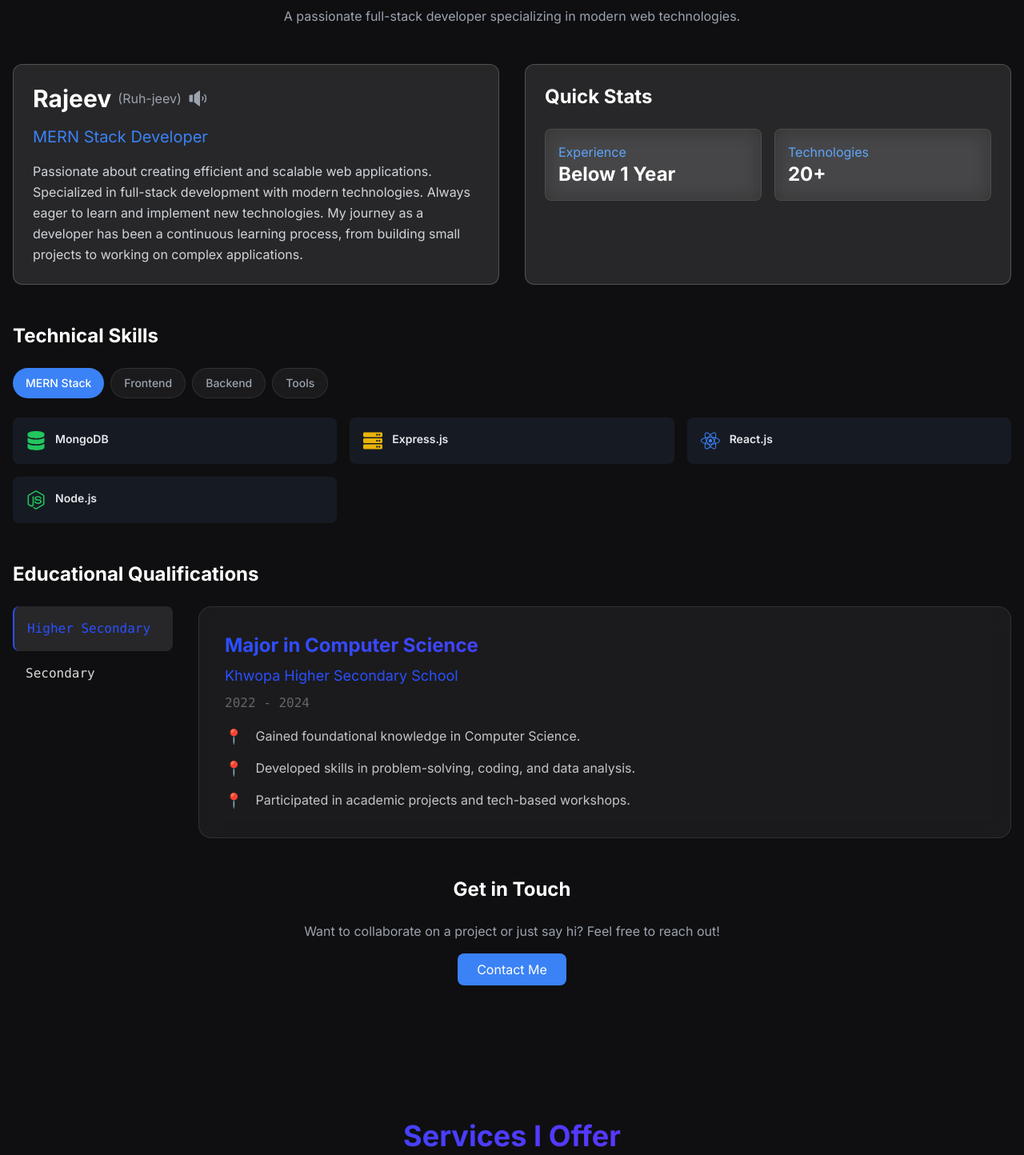
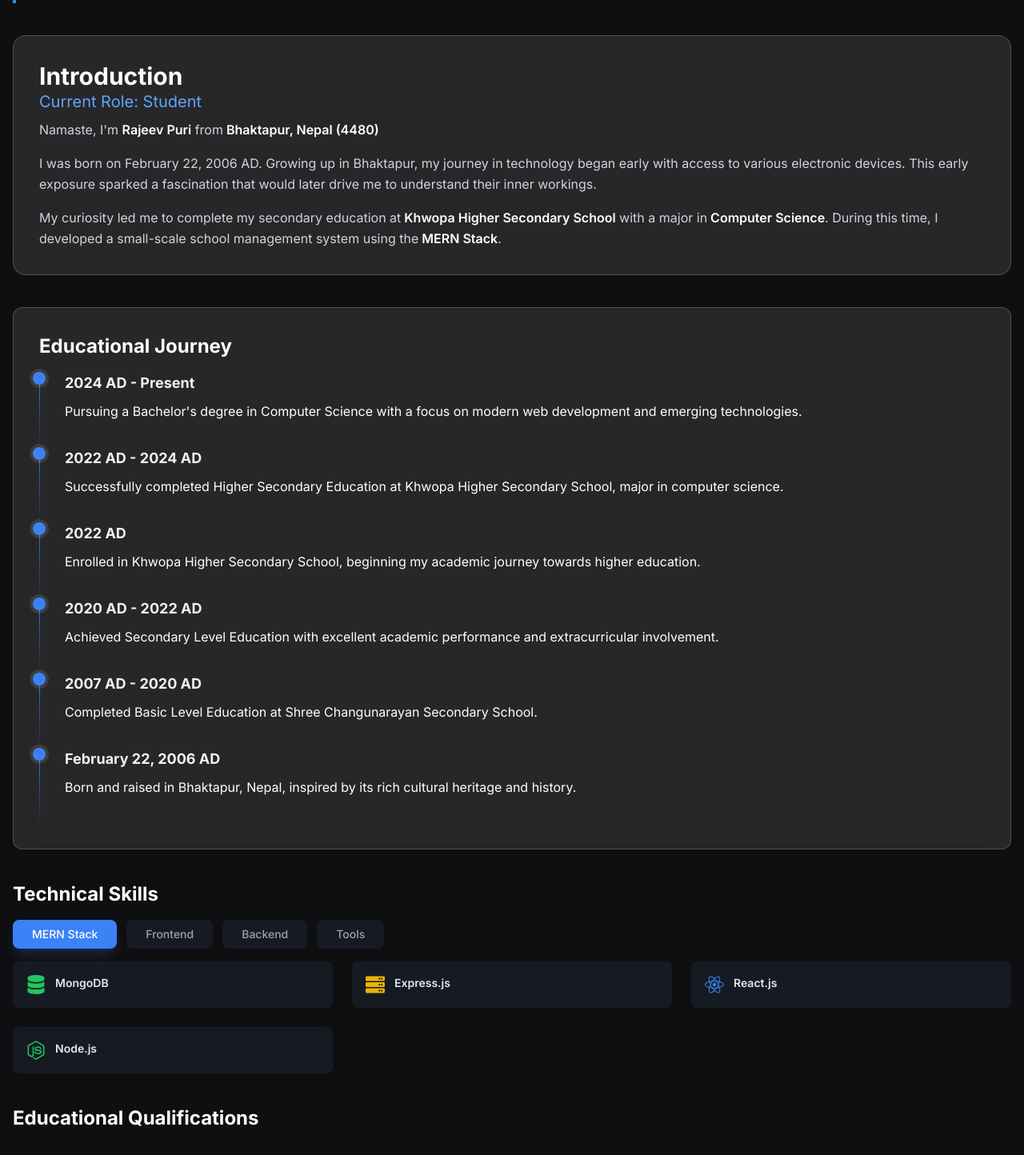
Before and after one commit to razeevascx/Portfolio, a React (Vite) app: page /contact in a window 1280 px wide. Shown: the part 896-2340 px from the top of the page at 80% size. Built offline with nearby package versions, Linux system fonts and the light colour scheme.

Commit message:
modified about service and footer section

```diff
--- a/src/App.jsx
+++ b/src/App.jsx
@@ -1,5 +1,6 @@
 import React from 'react';
 import { lazy, Suspense } from 'react';
+import Footer from './components/footer/footer';
 
 // Lazy load components
 const About = lazy(() => import('./components/About/About'));
@@ -84,6 +85,11 @@
                   <Contact />
                 </section>
               </Suspense>
+              <Suspense fallback={<LoadingFallback />}>
+                <section id="footer">
+                  <Footer />
+                </section>
+              </Suspense>
             </main>
           </>
         </Suspense>
--- a/src/components/About/About.jsx
+++ b/src/components/About/About.jsx
@@ -1,151 +1,169 @@
-import { useState, useCallback } from "react";
-import { motion, AnimatePresence } from "framer-motion";
-import { PiSpeakerHighFill } from "react-icons/pi";
-import SkillCard from "./SkillCard";
-import Education from "./Education";
-import { skillsData, educationData } from "../utils/SkillsData";
+import { useState } from 'react';
+import { motion, AnimatePresence } from 'framer-motion';
+import SkillCard from './SkillCard';
+import Education from './Education';
+import { skillsData } from '../utils/SkillsData';
 
 const About = () => {
-  const [isSpeaking, setIsSpeaking] = useState(false);
   const [hoveredSkill, setHoveredSkill] = useState(null);
-  const [activeTab, setActiveTab] = useState("mernStack");
+  const [activeTab, setActiveTab] = useState('mernStack');
 
-  const speakName = useCallback(() => {
-    if (isSpeaking) return;
-    try {
-      setIsSpeaking(true);
-      const utterance = new SpeechSynthesisUtterance("Ruh-jeev");
-      utterance.onend = () => setIsSpeaking(false);
-      utterance.onerror = () => {
-        setIsSpeaking(false);
-        alert("Speech synthesis failed. Please try again.");
-      };
-      utterance.rate = 0.9;
-      window.speechSynthesis.cancel();
-      window.speechSynthesis.speak(utterance);
-    } catch (error) {
-      console.error("Speech synthesis error:", error);
-      setIsSpeaking(false);
-    }
-  }, [isSpeaking]);
+  const timeline = [
+    {
+      year: '2024 AD - Present',
+      description:
+        "Pursuing a Bachelor's degree in Computer Science with a focus on modern web development and emerging technologies.",
+    },
+    {
+      year: '2022 AD - 2024 AD',
+      description:
+        'Successfully completed Higher Secondary Education at Khwopa Higher Secondary School, major in computer science.',
+    },
+    {
+      year: '2022 AD',
+      description:
+        'Enrolled in Khwopa Higher Secondary School, beginning my academic journey towards higher education.',
+    },
+    {
+      year: '2020 AD - 2022 AD',
+      description:
+        'Achieved Secondary Level Education with excellent academic performance and extracurricular involvement.',
+    },
+    {
+      year: '2007 AD - 2020 AD',
+      description:
+        'Completed Basic Level Education at Shree Changunarayan Secondary School.',
+    },
+    {
+      year: 'February 22, 2006 AD',
+      description:
+        'Born and raised in Bhaktapur, Nepal, inspired by its rich cultural heritage and history.',
+    },
+  ];
 
   const tabs = [
-    { id: "mernStack", label: "MERN Stack" },
-    { id: "frontend", label: "Frontend" },
-    { id: "backend", label: "Backend" },
-    { id: "tools", label: "Tools" },
+    { id: 'mernStack', label: 'MERN Stack' },
+    { id: 'frontend', label: 'Frontend' },
+    { id: 'backend', label: 'Backend' },
+    { id: 'tools', label: 'Tools' },
   ];
 
   return (
     <motion.section
-      className="w-full py-10 px-4"
+      className="w-full py-16 px-4 "
       initial={{ opacity: 0 }}
       animate={{ opacity: 1 }}
       transition={{ duration: 0.5 }}
     >
-      <div className="max-w-7xl mx-auto">
+      <div className="max-w-7xl mx-auto space-y-10">
         {/* Header */}
         <motion.div
-          className="text-center mb-12"
+          className="border-l-4 border-blue-500 pl-4"
           initial={{ y: -20, opacity: 0 }}
           animate={{ y: 0, opacity: 1 }}
           transition={{ duration: 0.5 }}
         >
-          <h1 className="text-5xl font-bold mb-4 bg-clip-text text-transparent bg-gradient-to-r from-blue-500 to-purple-500">
-            About Me
+          <h1 className="text-3xl font-bold text-white">
+            <span className="text-blue-500">01.</span> About Me
           </h1>
-          <p className="text-gray-400 max-w-2xl mx-auto">
-            A passionate full-stack developer specializing in modern web
-            technologies.
-          </p>
         </motion.div>
 
         {/* Introduction Section */}
-        <div className="grid md:grid-cols-2 gap-8 mb-12">
-          {/* Profile Info */}
+        <div className="space-y-12 ">
           <motion.div
-            className="p-6 rounded-xl glossy backdrop-blur-sm"
+            className="p-8 rounded-2xl glossy"
             initial={{ opacity: 0, x: -20 }}
             animate={{ opacity: 1, x: 0 }}
             transition={{ duration: 0.5 }}
           >
-            <div className="flex items-center mb-4">
-              <h2 className="text-3xl font-bold text-white">Rajeev</h2>
-              <span className="ml-2 text-gray-400">(Ruh-jeev)</span>
-              <motion.button
-                aria-label="Speak name"
-                whileHover={{ scale: 1.1 }}
-                whileTap={{ scale: 0.9 }}
-                className="ml-2"
-                onClick={speakName}
-              >
-                <PiSpeakerHighFill
-                  className={`${
-                    isSpeaking ? "text-blue-500" : "text-gray-400"
-                  }`}
-                  size={24}
-                />
-              </motion.button>
-            </div>
-            <h3 className="text-xl text-blue-500 mb-4">MERN Stack Developer</h3>
-            <p className="text-gray-300 leading-relaxed">
-              Passionate about creating efficient and scalable web applications.
-              Specialized in full-stack development with modern technologies.
-              Always eager to learn and implement new technologies. My journey
-              as a developer has been a continuous learning process, from
-              building small projects to working on complex applications.
+            <h2 className="text-3xl font-bold text-white">Introduction</h2>
+            <h3 className="text-xl text-blue-400 mb-2 ">
+              Current Role: Student
+            </h3>
+            <div className="space-y-4 text-gray-300 leading-relaxed">
+              <p>
+                Namaste, I&apos;m{' '}
+                <span className="text-white font-semibold">Rajeev Puri</span>{' '}
+                from
+                <span className="text-white font-semibold">
+                  {' '}
+                  Bhaktapur, Nepal (4480)
+                </span>
               </p>
-          </motion.div>
-
-          {/* Quick Stats */}
-          <motion.div
-            className="p-6 rounded-xl glossy backdrop-blur-sm"
-            initial={{ opacity: 0, x: 20 }}
-            animate={{ opacity: 1, x: 0 }}
-            transition={{ duration: 0.5 }}
-          >
-            <h3 className="text-2xl font-bold text-white mb-6">Quick Stats</h3>
-            <div className="grid grid-cols-2 gap-4">
-              <div className="p-4 glass-card rounded-lg">
-                <h4 className="text-blue-400">Experience</h4>
-                <p className="text-2xl font-bold text-white">Below 1 Year</p>
-              </div>
-              <div className="p-4 glass-card rounded-lg">
-                <h4 className="text-blue-400">Technologies</h4>
-                <p className="text-2xl font-bold text-white">20+</p>
-              </div>
+              <p>
+                I was born on February 22, 2006 AD. Growing up in Bhaktapur, my
+                journey in technology began early with access to various
+                electronic devices. This early exposure sparked a fascination
+                that would later drive me to understand their inner workings.
+              </p>
+              <p>
+                My curiosity led me to complete my secondary education at
+                <span className="text-white font-semibold">
+                  {' '}
+                  Khwopa Higher Secondary School
+                </span>{' '}
+                with a major in
+                <span className="text-white font-semibold">
+                  {' '}
+                  Computer Science
+                </span>
+                . During this time, I developed a small-scale school management
+                system using the
+                <span className="text-white font-semibold"> MERN Stack</span>.
+              </p>
             </div>
           </motion.div>
         </div>
+        {/* Timeline */}
+        <div className="mt-4 glossy p-8">
+          <h2 className="text-2xl font-bold text-white mb-4">
+            Educational Journey
+          </h2>
+          {timeline.map((item, index) => (
+            <motion.div
+              key={index}
+              initial={{ opacity: 0, y: 20 }}
+              animate={{ opacity: 1, y: 0 }}
+              transition={{ duration: 0.5, delay: index * 0.1 }}
+              className="group relative pl-8"
+            >
+              <div className="absolute left-0 top-0 h-full w-px bg-gradient-to-b from-blue-500 to-transparent" />
+              <div className="absolute -left-2 top-0 flex items-center justify-center">
+                <div className="h-4 w-4 rounded-full bg-blue-500 ring-4 ring-white/10 group-hover:ring-white/30 transition-all duration-300" />
+              </div>
+              <div className="pb-8">
+                <h3 className="text-lg font-extrabold mb-2">{item.year}</h3>
+                <p className="text-white leading-relaxed">{item.description}</p>
+              </div>
+            </motion.div>
+          ))}
+        </div>
 
         {/* Skills Section */}
-        <div className="mb-12">
-          <h3 className="text-2xl font-bold text-white mb-6">
-            Technical Skills
-          </h3>
-
-          {/* Tabs */}
-          <div className="flex flex-wrap gap-2 mb-6">
+        <div className="space-y-4">
+          <h3 className="text-2xl font-bold text-white">Technical Skills</h3>
+          <div className="flex flex-wrap gap-3 mb-8">
             {tabs.map((tab) => (
               <motion.button
                 key={tab.id}
-                className={`px-4 py-2 rounded-full text-sm font-medium transition-colors
+                className={`px-6 py-2 rounded-lg text-sm font-medium transition-all duration-300
                   ${
                     activeTab === tab.id
-                      ? "bg-blue-500 text-white"
-                      : "glass-card text-gray-400 "
+                      ? 'bg-blue-500 text-white shadow-lg shadow-blue-500/20'
+                      : 'bg-gray-800/50 text-gray-400 hover:bg-gray-800'
                   }`}
                 onClick={() => setActiveTab(tab.id)}
                 whileHover={{ scale: 1.05 }}
                 whileTap={{ scale: 0.95 }}
-                aria-label={`View ${tab.label} skills`}
               >
                 {tab.label}
               </motion.button>
             ))}
           </div>
-            {/* Skills Grid */}
-            <motion.div className="grid grid-cols-1 sm:grid-cols-2 lg:grid-cols-3 gap-4 ">
+          <motion.div
+            className="grid grid-cols-1 sm:grid-cols-2 lg:grid-cols-3 gap-6"
+            layout
+          >
             <AnimatePresence mode="sync">
               {skillsData[activeTab].map((skill) => (
                 <motion.div key={skill.label}>
@@ -159,37 +177,15 @@
               ))}
             </AnimatePresence>
           </motion.div>
-
         </div>
 
         {/* Education Section */}
-        <div className="mb-12">
-          <h3 className="text-2xl font-bold text-white mb-6">
+        <div className="space-y-8">
+          <h3 className="text-2xl font-bold text-white">
             Educational Qualifications
           </h3>
           <Education />
         </div>
-
-        {/* Call to Action */}
-        <motion.div
-          className="text-center mb-12"
-          initial={{ y: 20, opacity: 0 }}
-          animate={{ y: 0, opacity: 1 }}
-          transition={{ duration: 0.5 }}
-        >
-          <h3 className="text-2xl font-bold text-white mb-6">Get in Touch</h3>
-          <p className="text-gray-400 max-w-2xl mx-auto">
-            Want to collaborate on a project or just say hi? Feel free to reach
-            out!
-          </p>
-          <motion.button
-            className="mt-4 px-6 py-2 rounded-lg bg-blue-500 text-white hover:bg-blue-600 transition"
-            whileHover={{ scale: 1.05 }}
-            whileTap={{ scale: 0.95 }}
-          >
-            Contact Me
-          </motion.button>
-        </motion.div>
        </div>
     </motion.section>
   );
--- a/src/components/Service.jsx
+++ b/src/components/Service.jsx
@@ -1,35 +1,35 @@
-import { motion } from "framer-motion";
-import { FaDatabase, FaPalette, FaLayerGroup } from "react-icons/fa";
-import { BiCodeBlock } from "react-icons/bi";
+import { motion } from 'framer-motion';
+import { FaDatabase, FaPalette, FaLayerGroup } from 'react-icons/fa';
+import { BiCodeBlock } from 'react-icons/bi';
 
 const services = [
   {
     icon: <BiCodeBlock size={40} aria-label="MERN Stack Development" />,
-    title: "MERN Stack Development",
+    title: 'MERN Stack Development',
     description:
-      "Specialized in building full-stack applications using MongoDB, Express.js, React.js, and Node.js. Creating scalable and modern web solutions with the latest technologies.",
-    technologies: ["MongoDB", "Express.js", "React.js", "Node.js", "Redux"],
+      'Specialized in building full-stack applications using MongoDB, Express.js, React.js, and Node.js. Creating scalable and modern web solutions with the latest technologies.',
+    technologies: ['MongoDB', 'Express.js', 'React.js', 'Node.js', 'Redux'],
   },
   {
     icon: <FaPalette size={40} aria-label="Graphic Design" />,
-    title: "Graphic Design",
+    title: 'Graphic Design',
     description:
-      "Creating stunning visual content including logos, brand identity, marketing materials, and social media graphics. Focusing on unique and memorable designs.",
-    technologies: ["Photoshop", "Illustrator", "Figma"],
+      'Creating stunning visual content including logos, brand identity, marketing materials, and social media graphics. Focusing on unique and memorable designs.',
+    technologies: ['Photoshop', 'Illustrator', 'Figma'],
   },
   {
     icon: <FaLayerGroup size={40} aria-label="UI/UX Design" />,
-    title: "UI/UX Design",
+    title: 'UI/UX Design',
     description:
-      "Designing intuitive and user-centered interfaces with a focus on user experience. Creating wireframes, prototypes, and implementing responsive designs.",
-    technologies: ["Figma"],
+      'Designing intuitive and user-centered interfaces with a focus on user experience. Creating wireframes, prototypes, and implementing responsive designs.',
+    technologies: ['Figma'],
   },
   {
     icon: <FaDatabase size={40} aria-label="Database Management" />,
-    title: "Database Management",
+    title: 'Database Management',
     description:
-      "Expert in database design, optimization, and management. Handling both SQL and NoSQL databases with a focus on performance and security.",
-    technologies: ["MongoDB", "MySQL"],
+      'Expert in database design, optimization, and management. Handling both SQL and NoSQL databases with a focus on performance and security.',
+    technologies: ['MongoDB', 'MySQL'],
   },
 ];
 
@@ -86,7 +86,7 @@
   };
 
   return (
-    <section id="services" className="bg-primary-background py-20 px-4">
+    <section id="services" className="w-full ">
       <motion.div
         className="max-w-6xl mx-auto"
         variants={containerVariants}
@@ -95,41 +95,22 @@
       >
         {/* Header */}
         <motion.div
-          className="text-center mb-16"
-          variants={itemVariants}
+          className="border-l-4 border-blue-500 pl-4 m-4"
+          initial={{ y: -20, opacity: 0 }}
+          animate={{ y: 0, opacity: 1 }}
+          transition={{ duration: 0.5 }}
         >
-          < h2 className="text-3xl md:text-4xl font-bold mb-4 bg-gradient-to-r from-primary to-secondary bg-clip-text text-transparent">
-            Services I Offer
-          </h2>
-          <p className="text-secondary-text text-lg max-w-2xl mx-auto">
-            Comprehensive solutions in web development, design, and database management,
-            bringing your digital ideas to life with modern technologies.
-          </p>
+          <h1 className="text-3xl font-bold text-white">
+            <span className="text-blue-500">02.</span> Services
+          </h1>
         </motion.div>
 
         {/* Services Grid */}
-        <div className="grid grid-cols-1 md:grid-cols-2 gap-8">
+        <div className="grid p-4 grid-cols-1 md:grid-cols-2 gap-8">
           {services.map((service, index) => (
             <ServiceCard key={index} service={service} />
           ))}
         </div>
-
-        {/* Call to Action */}
-        <motion.div
-          className="text-center mt-16"
-          variants={itemVariants}
-        >
-          <motion.a
-            href="#contact"
-            className="inline-block px-8 py-4 bg-primary text-primary-text
-                     rounded-lg hover:bg-secondary transition-all duration-300
-                     font-medium shadow-lg"
-            whileHover={{ scale: 1.05 }}
-            whileTap={{ scale: 0.95 }}
-          >
-            Start a Project
-          </motion.a>
-        </motion.div>
       </motion.div>
     </section>
   );
```
Also changed, not shown: src/components/Contact.jsx (+1 -19 lines), src/components/footer/footer.jsx (added, +77 -0 lines). Lines whose indentation alone changed are shown as unchanged.
